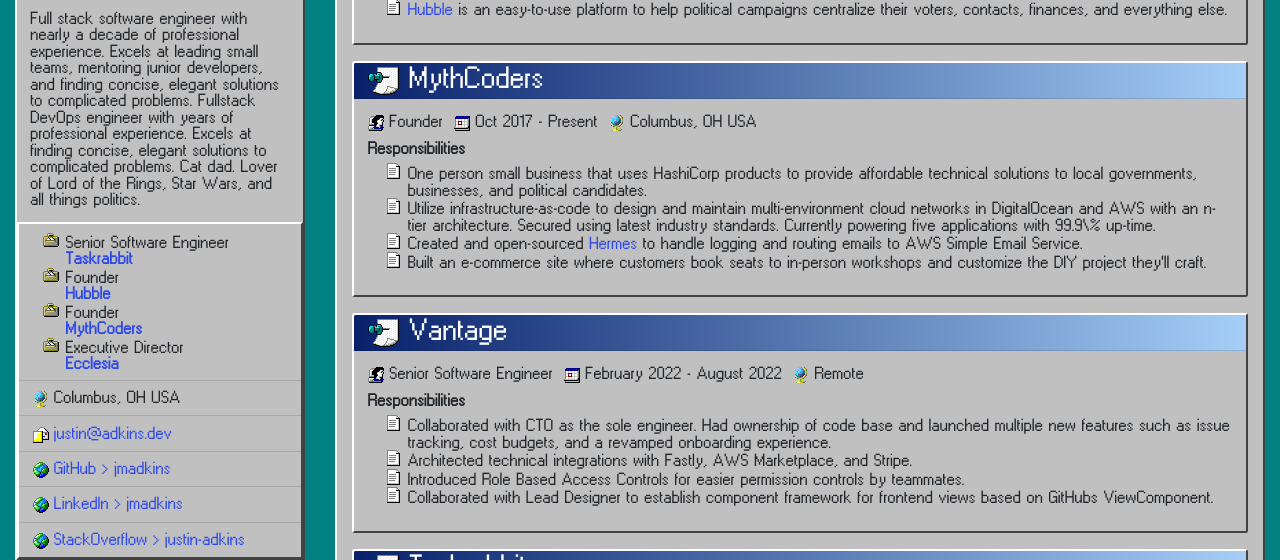
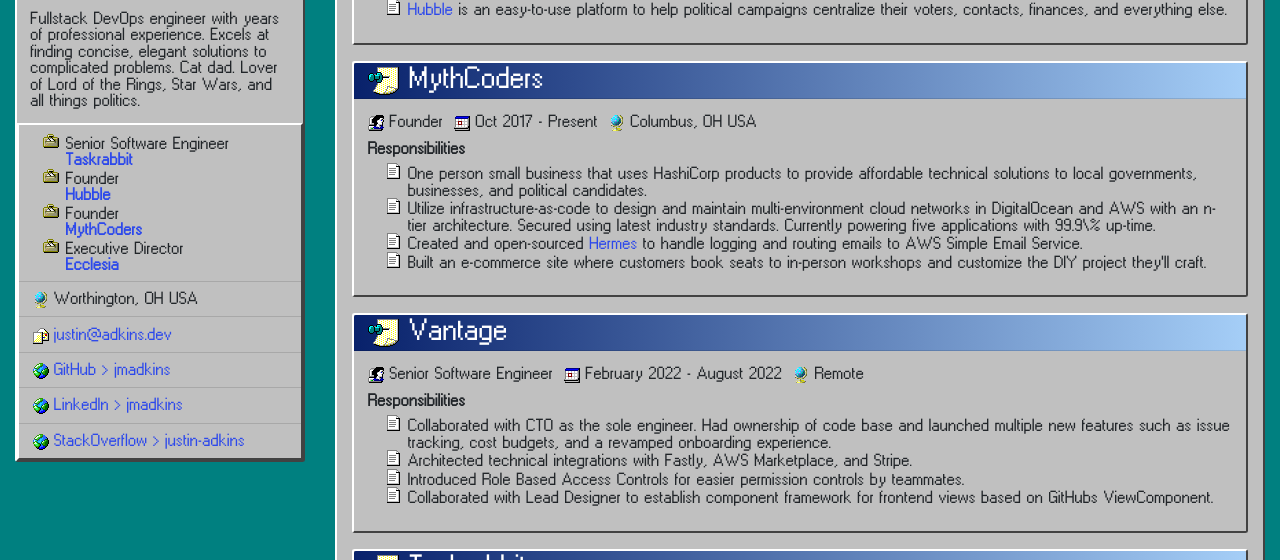
Before and after one commit to jmadkins/jmadkins.github.io, a Jekyll site: the page built from index.html, in a window 1280 px wide and 900 px high, cut to the strip 340-900 px from the top of the window. Built offline with Jekyll 4.4.1, drawn with Linux system fonts in a browser that asks for light colours.

Commit message:
Updated locationa and bio

```diff
--- a/_config.yml
+++ b/_config.yml
@@ -1,9 +1,6 @@
 title: Justin Adkins
-location: Columbus, OH USA
+location: Worthington, OH USA
 about_me: >-
-  Full stack software engineer with nearly a decade of professional experience.
-  Excels at leading small teams, mentoring junior developers, and finding concise, elegant solutions to complicated problems.
-
   Fullstack DevOps engineer with years of professional experience.
   Excels at finding concise, elegant solutions to complicated problems.
   Cat dad. Lover of Lord of the Rings, Star Wars, and all things politics.
```
